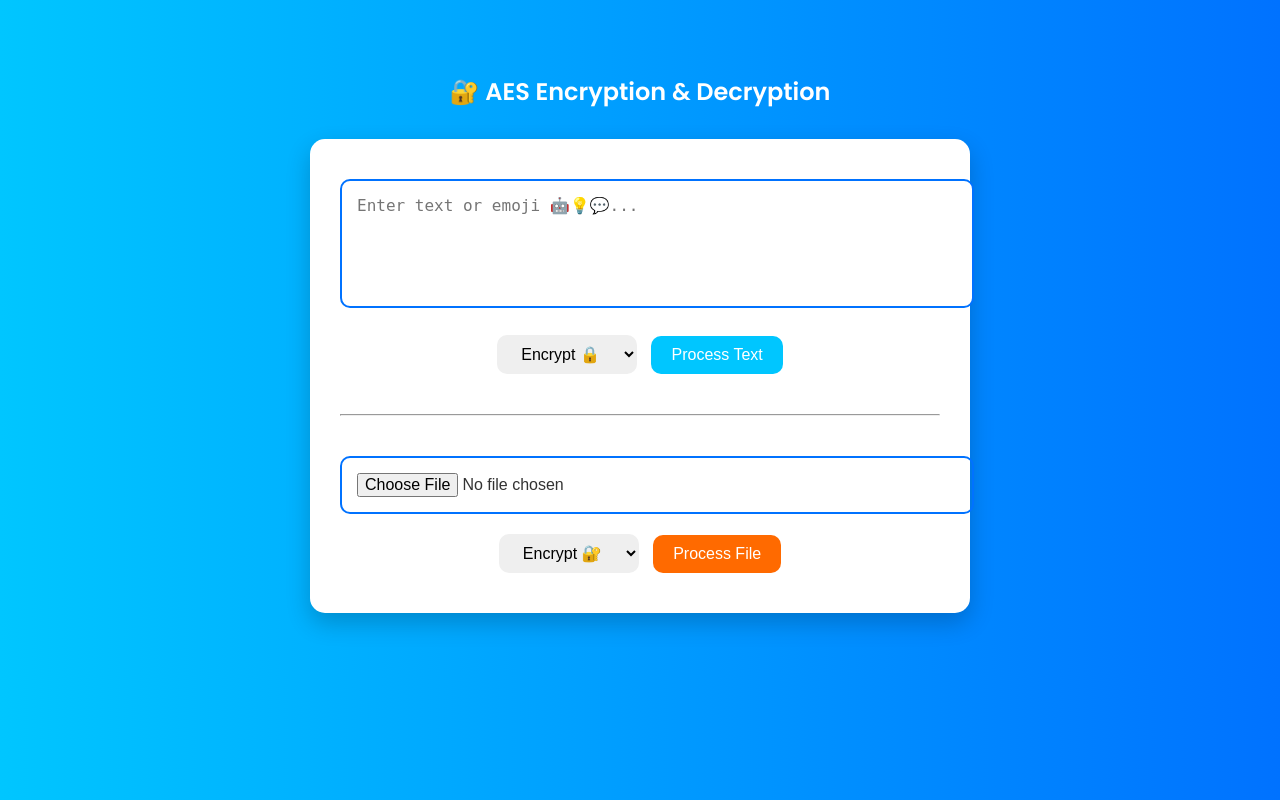
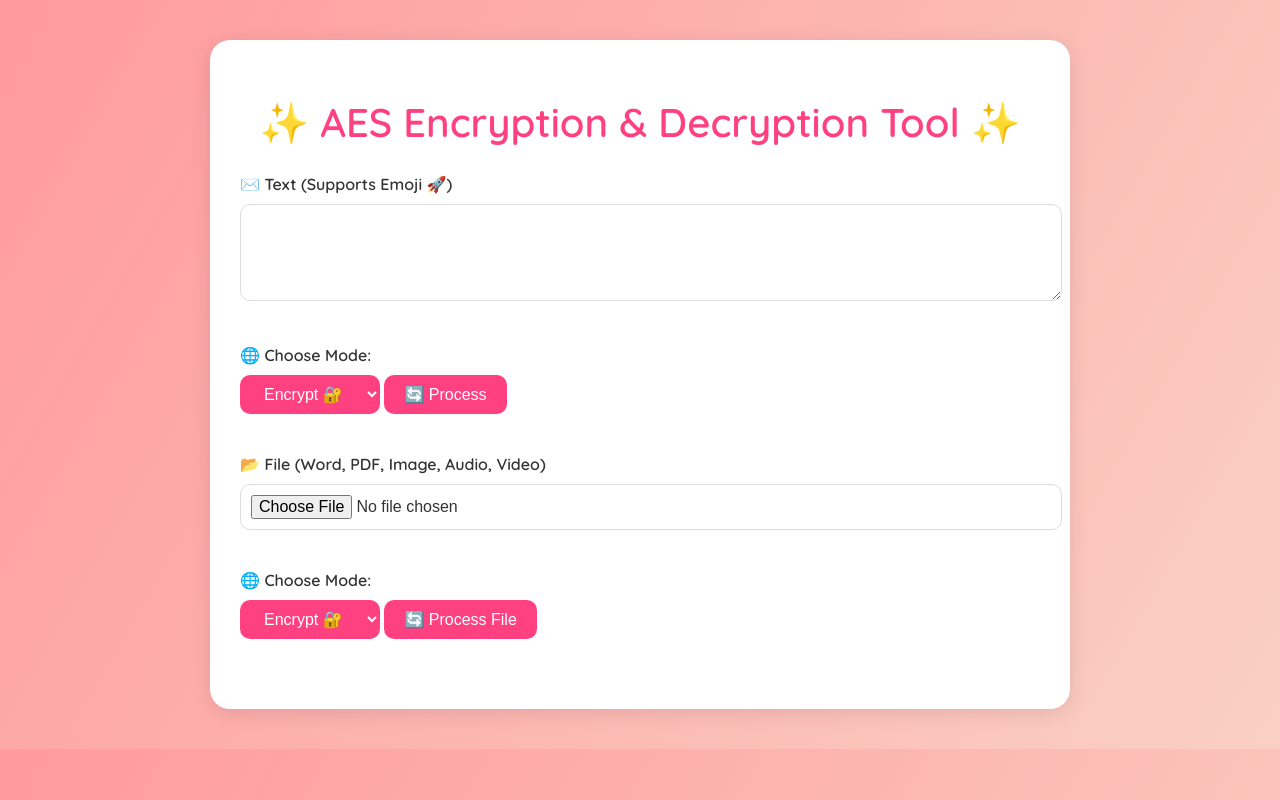
Before and after one commit to Tesco001/AES_Encryptor_App, a Flask app: page / in a window 1280 px wide. Run offline with Flask 3, Linux system fonts and the light colour scheme.

Commit message:
index.html

```diff
--- a/templates/index.html
+++ b/templates/index.html
@@ -2,111 +2,120 @@
 <html lang="en">
 <head>
     <meta charset="UTF-8">
-    <title>AES Encryption & Decryption App</title>
-    <link href="https://fonts.googleapis.com/css2?family=Poppins:wght@400;600&display=swap" rel="stylesheet">
+    <meta name="viewport" content="width=device-width, initial-scale=1.0">
+    <title>AES Encrypt/Decrypt App</title>
+    <link href="https://fonts.googleapis.com/css2?family=Quicksand:wght@400;600&display=swap" rel="stylesheet">
     <style>
         body {
-            font-family: 'Poppins', sans-serif;
-            background: linear-gradient(to right, #00c6ff, #0072ff);
-            color: #fff;
-            text-align: center;
-            padding: 50px;
+            font-family: 'Quicksand', sans-serif;
+            background: linear-gradient(120deg, #ff9a9e, #fad0c4);
+            margin: 0;
+            padding: 0;
+            color: #333;
+        }
+        .container {
+            max-width: 800px;
+            margin: 40px auto;
+            background: #fff;
+            padding: 30px;
+            border-radius: 20px;
+            box-shadow: 0 4px 20px rgba(0,0,0,0.1);
         }
         h1 {
-            font-size: 2.5rem;
-            margin-bottom: 30px;
+            text-align: center;
+            color: #ff4081;
+            font-size: 2.5em;
         }
-        .container {
-            background: #fff;
-            color: #333;
-            padding: 30px;
-            border-radius: 15px;
-            max-width: 600px;
-            margin: 0 auto;
-            box-shadow: 0 10px 25px rgba(0, 0, 0, 0.2);
+        label {
+            font-weight: 600;
+            display: block;
+            margin: 20px 0 10px;
         }
-        textarea, input[type="file"] {
+        textarea, input[type="text"], input[type="file"] {
             width: 100%;
-            padding: 15px;
-            margin: 10px 0;
-            border: 2px solid #0072ff;
+            padding: 10px;
             border-radius: 10px;
-            font-size: 1rem;
-            resize: none;
+            border: 1px solid #ddd;
+            margin-bottom: 20px;
+            font-size: 1em;
         }
         select, button {
             padding: 10px 20px;
-            font-size: 1rem;
-            margin: 10px 5px;
+            border-radius: 10px;
             border: none;
-            border-radius: 10px;
+            font-size: 1em;
+            background-color: #ff4081;
+            color: white;
             cursor: pointer;
         }
-        .encrypt-btn {
-            background: #00c6ff;
-            color: #fff;
-        }
-        .decrypt-btn {
-            background: #ff6a00;
-            color: #fff;
+        button:hover {
+            background-color: #e73370;
         }
         .copy-btn {
-            background: #4caf50;
-            color: #fff;
+            background: #4CAF50;
+            margin-left: 10px;
         }
-        .download-link {
-            display: block;
-            margin-top: 15px;
-            color: #0072ff;
-            text-decoration: none;
-            font-weight: bold;
+        .result {
+            background: #f9f9f9;
+            border: 1px solid #ccc;
+            padding: 10px;
+            border-radius: 10px;
+            margin-top: 10px;
+            word-break: break-all;
         }
-        .emoji {
-            font-size: 1.5rem;
+        .section {
+            margin-bottom: 40px;
         }
     </style>
 </head>
 <body>
-    <h1 class="emoji">🔐 AES Encryption & Decryption</h1>
 <div class="container">
+    <h1>✨ AES Encryption & Decryption Tool ✨</h1>
+
     <form action="/" method="POST">
-            <textarea name="text" rows="5" placeholder="Enter text or emoji 🤖💡💬...">{{ input_text }}</textarea><br>
+        <div class="section">
+            <label for="text">✉️ Text (Supports Emoji 🚀)</label>
+            <textarea name="text" rows="5">{{ input_text }}</textarea>
+            <label for="mode">🌐 Choose Mode:</label>
             <select name="mode">
-                <option value="Encrypt" {% if mode == 'Encrypt' %}selected{% endif %}>Encrypt 🔒</option>
+                <option value="Encrypt" {% if mode == 'Encrypt' %}selected{% endif %}>Encrypt 🔐</option>
                 <option value="Decrypt" {% if mode == 'Decrypt' %}selected{% endif %}>Decrypt 🔓</option>
             </select>
-            <button type="submit" class="encrypt-btn">Process Text</button>
+            <button type="submit">🔄 Process</button>
+            {% if result %}
+                <div class="result">
+                    <strong>🌟 Result:</strong>
+                    <p id="resultText">{{ result }}</p>
+                    <button class="copy-btn" onclick="copyResult()">📋 Copy</button>
+                </div>
+            {% endif %}
+        </div>
     </form>
 
-        {% if result %}
-        <h3 class="emoji">🧾 Result</h3>
-        <textarea id="resultText" rows="4" readonly>{{ result }}</textarea>
-        <br>
-        <button class="copy-btn" onclick="copyText()">📋 Copy</button>
-        {% endif %}
-
-        <hr style="margin: 30px 0;">
-
     <form action="/file" method="POST" enctype="multipart/form-data">
-            <input type="file" name="file" required><br>
+        <div class="section">
+            <label for="file">📂 File (Word, PDF, Image, Audio, Video)</label>
+            <input type="file" name="file" required>
+            <label for="mode">🌐 Choose Mode:</label>
             <select name="mode">
                 <option value="Encrypt">Encrypt 🔐</option>
                 <option value="Decrypt">Decrypt 🔓</option>
             </select>
-            <button type="submit" class="decrypt-btn">Process File</button>
+            <button type="submit">🔄 Process File</button>
+            {% if result_file %}
+                <div class="result">
+                    <strong>🔗 File Ready:</strong><br>
+                    <a href="/download/{{ result_file.split('/')[-1] }}">📁 Download Processed File</a>
+                </div>
+            {% endif %}
+        </div>
     </form>
-
-        {% if download_url %}
-        <a class="download-link" href="{{ download_url }}" download>📥 Download Processed File</a>
-        {% endif %}
 </div>
 
 <script>
-        function copyText() {
-            const text = document.getElementById("resultText");
-            text.select();
-            document.execCommand("copy");
-            alert("✅ Copied to clipboard!");
+    function copyResult() {
+        const text = document.getElementById("resultText").innerText;
+        navigator.clipboard.writeText(text).then(() => alert("Copied to clipboard!"));
     }
 </script>
 </body>
```
Lines whose indentation alone changed are shown as unchanged.
